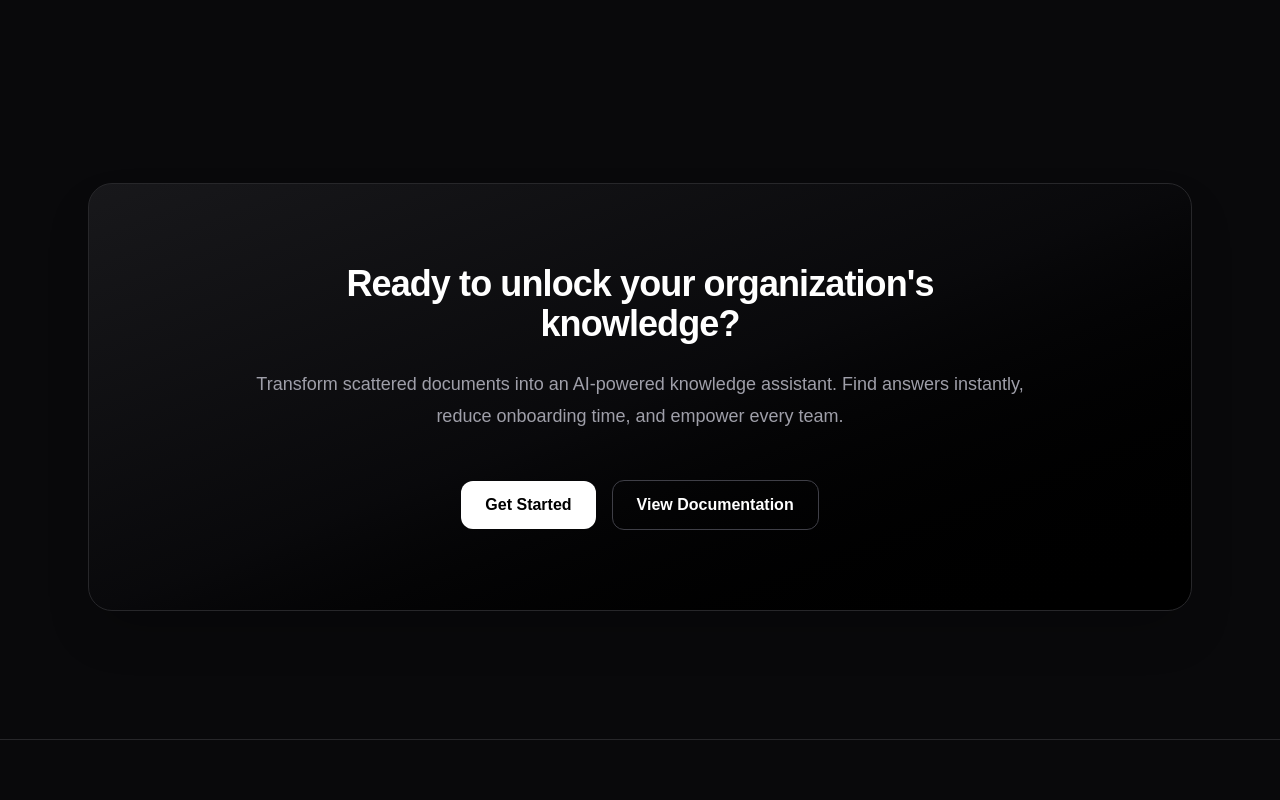
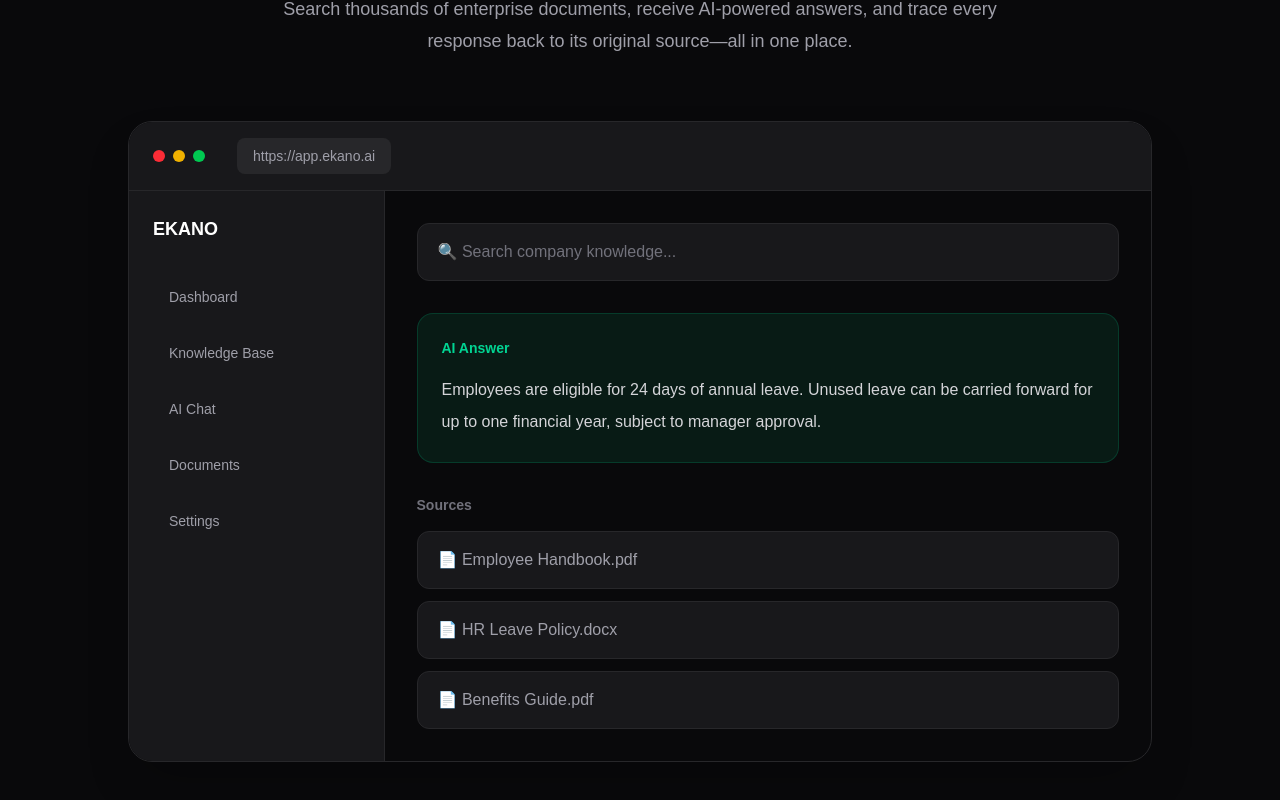
Before and after one commit to Rush-K15/ekano, a Next.js app in the folder frontend/: page / in a window 1280 px wide. Shown: the part 900-1700 px from the top of the page. Built offline with nearby package versions, Linux system fonts and the light colour scheme.

Commit message:
feat(home): add product preview section

```diff
--- a/frontend/app/page.tsx
+++ b/frontend/app/page.tsx
@@ -3,12 +3,14 @@
 import Hero from "@/components/sections/Hero";
 import CTA from "@/components/sections/CTA";
 import Footer from "@/components/layout/Footer";
+import ProductPreview from "@/components/sections/ProductPreview";
 
 export default function Home() {
   return (
     <main className="min-h-screen bg-zinc-950 text-white">
       <Navbar />
       <Hero />
+      <ProductPreview />
       <Features />
       <CTA />
       <Footer />
--- /dev/null
+++ b/frontend/components/sections/ProductPreview.tsx
@@ -0,0 +1,18 @@
+import Container from "@/components/ui/Container";
+import DashboardMockup from "@/components/ui/DashboardMockup";
+import SectionHeading from "@/components/ui/SectionHeading";
+
+export default function ProductPreview() {
+  return (
+    <section className="py-32">
+      <Container>
+        <SectionHeading
+          title="See Ekano in Action"
+          description="Search thousands of enterprise documents, receive AI-powered answers, and trace every response back to its original source—all in one place."
+        />
+
+        <DashboardMockup />
+      </Container>
+    </section>
+  );
+}
--- /dev/null
+++ b/frontend/components/ui/DashboardMockup.tsx
@@ -0,0 +1,82 @@
+export default function DashboardMockup() {
+  return (
+    <div className="mx-auto mt-16 max-w-5xl overflow-hidden rounded-3xl border border-zinc-800 bg-zinc-950 shadow-2xl">
+      {/* Window Header */}
+      <div className="flex items-center gap-2 border-b border-zinc-800 bg-zinc-900 px-6 py-4">
+        <div className="h-3 w-3 rounded-full bg-red-500" />
+        <div className="h-3 w-3 rounded-full bg-yellow-500" />
+        <div className="h-3 w-3 rounded-full bg-green-500" />
+
+        <div className="ml-6 rounded-lg bg-zinc-800 px-4 py-2 text-sm text-zinc-400">
+          https://app.ekano.ai
+        </div>
+      </div>
+
+      <div className="grid min-h-[500px] grid-cols-12">
+        {/* Sidebar */}
+        <aside className="col-span-3 border-r border-zinc-800 bg-zinc-900 p-6">
+          <h3 className="text-lg font-semibold text-white">
+            EKANO
+          </h3>
+
+          <div className="mt-8 space-y-3">
+            {[
+              "Dashboard",
+              "Knowledge Base",
+              "AI Chat",
+              "Documents",
+              "Settings",
+            ].map((item) => (
+              <div
+                key={item}
+                className="rounded-lg px-4 py-3 text-sm text-zinc-400 transition hover:bg-zinc-800 hover:text-white"
+              >
+                {item}
+              </div>
+            ))}
+          </div>
+        </aside>
+
+        {/* Main Content */}
+        <main className="col-span-9 p-8">
+          <div className="rounded-xl border border-zinc-800 bg-zinc-900 px-5 py-4 text-zinc-500">
+            🔍 Search company knowledge...
+          </div>
+
+          <div className="mt-8 rounded-2xl border border-emerald-500/20 bg-emerald-500/10 p-6">
+            <p className="text-sm font-semibold text-emerald-400">
+              AI Answer
+            </p>
+
+            <p className="mt-4 leading-8 text-zinc-300">
+              Employees are eligible for 24 days of annual leave.
+              Unused leave can be carried forward for up to one
+              financial year, subject to manager approval.
+            </p>
+          </div>
+
+          <div className="mt-8">
+            <p className="mb-4 text-sm font-semibold text-zinc-500">
+              Sources
+            </p>
+
+            <div className="space-y-3">
+              {[
+                "Employee Handbook.pdf",
+                "HR Leave Policy.docx",
+                "Benefits Guide.pdf",
+              ].map((file) => (
+                <div
+                  key={file}
+                  className="rounded-xl border border-zinc-800 bg-zinc-900 px-5 py-4 text-zinc-400"
+                >
+                  📄 {file}
+                </div>
+              ))}
+            </div>
+          </div>
+        </main>
+      </div>
+    </div>
+  );
+}
```
